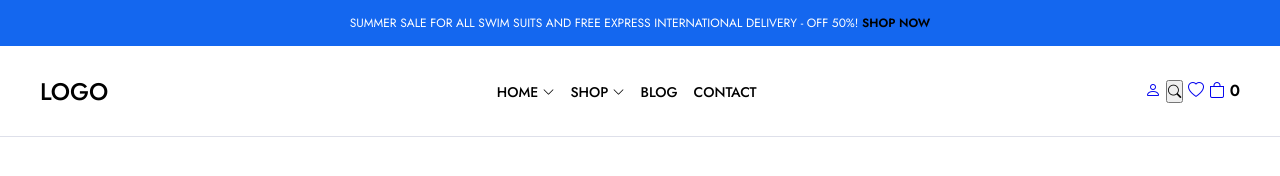
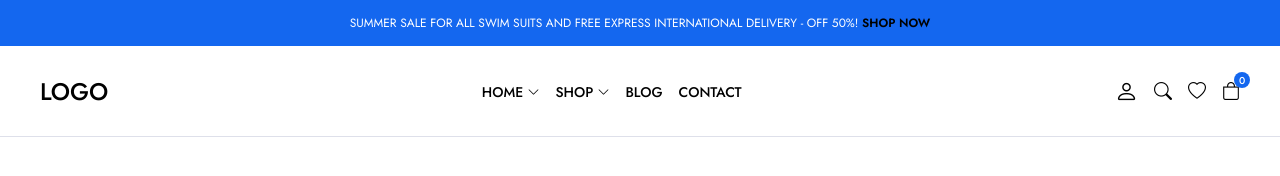
Before and after one commit to IntepeZafer/VanillaJsE_CommerProject, a plain HTML site: page index.html in a window 1280 px wide. Drawn offline with nearby package versions, Linux system fonts and the light colour scheme.

```diff
--- a/index.html
+++ b/index.html
@@ -46,13 +46,20 @@
                     </div>
                     <div class="header-right">
                         <div class="header-right-links">
-                            <div class="header-account">
-                                <a href="#"><i class="bi bi-person"></i></a>
-                                <button class="search-toggle"><i class="bi bi-search"></i></button>
-                                <a href="#"><i class="bi bi-heart"></i></a>
-                                <a href="#"><i class="bi bi-bag"></i></a>
-                                <span>0</span>
-                            </div>
+                            <a href="#" class="header-account linkElementStyle">
+                                <i class="bi bi-person"></i>
+                              </a>
+                              <button class="toggle-button">
+                                <i class="bi bi-search"></i>
+                              </button>
+                              <a href="#" class="linkElementStyle">
+                                <i class="bi bi-heart"></i>
+                              </a>
+                              <div class="header-cart">
+                                <a href="#" class="header-cart-link linkElementStyle">
+                                  <i class="bi bi-bag"></i>
+                                  <span class="header-cart-count">0</span>
+                                </a>
                         </div>
                     </div>
                 </div>
--- a/style/style.css
+++ b/style/style.css
@@ -48,3 +48,47 @@ header{
     font-weight: 500;
     display: flex;
 }
+.header-center .menu-list i {
+    font-size: 12px;
+  font-size: 12px;
+}
+
+.header-right .header-right-links{
+    display: flex;
+    align-items: center;
+    column-gap: 16px;
+}
+
+.header-right .bi-person{
+    font-size: 23px;
+}
+
+.header-right .toggle-button{
+    border: none;
+    background-color: transparent;
+}
+
+.header-right  i{
+    font-size: 18px;
+    display: flex;
+}
+
+.header-right .header-cart{
+    position: relative;
+}
+
+.header-right .header-cart-link  .header-cart-count{
+    width: 16px;
+    height: 16px;
+    background-color: #1367ef;
+    color: white;
+    font-size: 10px;
+    border-radius: 100%;
+    position: absolute;
+    top: -10px;
+    right: -10px;
+    display: flex;
+    align-items: center;
+    justify-content: center;
+    font-weight: 500;
+}
```
